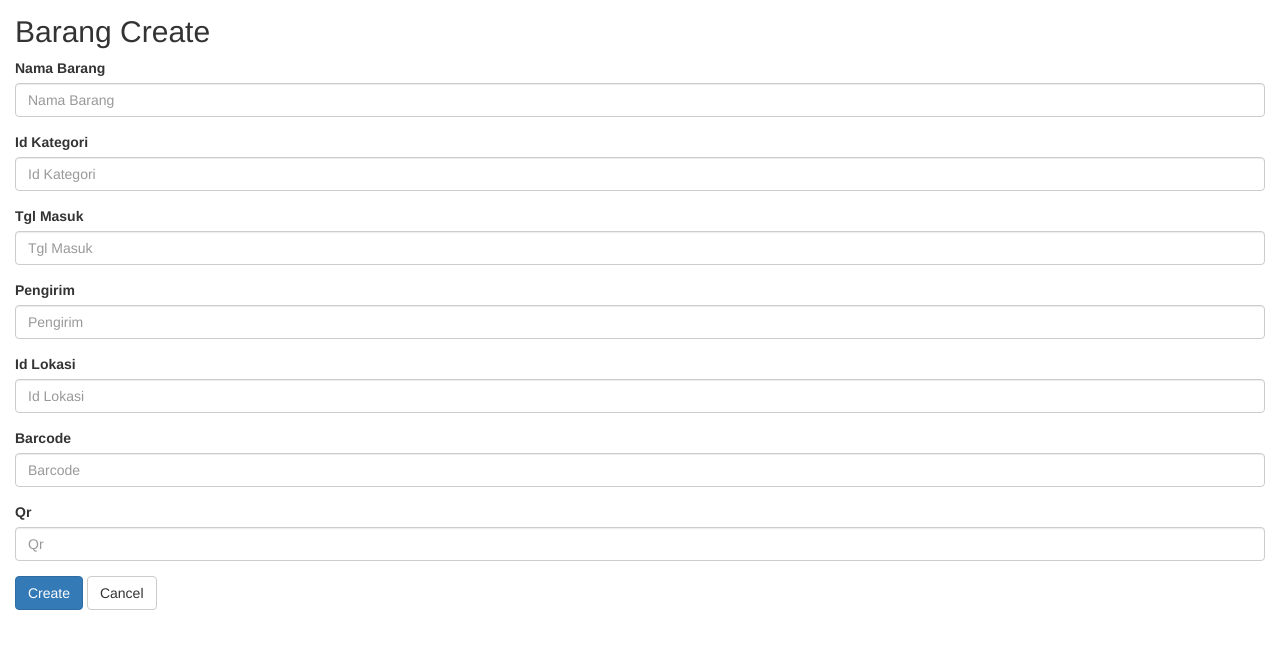
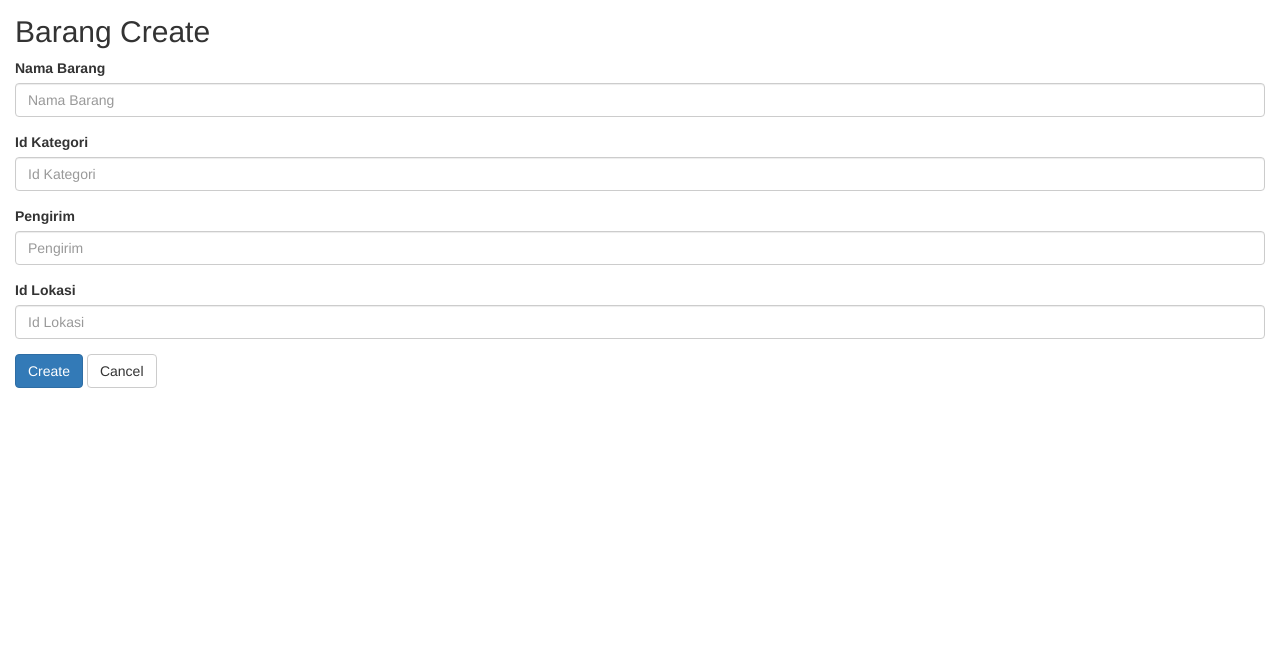
Before and after one commit to ghaitsatha/Inventory-Barang-QR, a CodeIgniter app: page /project2/index.php/barang/create in a window 1280 px wide. Shown: the top 649 px of the page. Run offline with CodeIgniter, Linux system fonts and the light colour scheme; some libraries are stand-ins or nearby versions.

Commit message:
barcode qr

```diff
--- a/application/controllers/Barang.php
+++ b/application/controllers/Barang.php
@@ -204,11 +204,11 @@ class Barang extends CI_Controller
     {
 	$this->form_validation->set_rules('nama_barang', 'nama barang', 'trim|required');
 	$this->form_validation->set_rules('id_kategori', 'id kategori', 'trim|required');
-	$this->form_validation->set_rules('tgl_masuk', 'tgl masuk', 'trim|required');
+	// $this->form_validation->set_rules('tgl_masuk', 'tgl masuk', 'trim|required');
 	$this->form_validation->set_rules('pengirim', 'pengirim', 'trim|required');
 	$this->form_validation->set_rules('id_lokasi', 'id lokasi', 'trim|required');
-	$this->form_validation->set_rules('barcode', 'barcode', 'trim|required');
-	$this->form_validation->set_rules('qr', 'qr', 'trim|required');
+	// $this->form_validation->set_rules('barcode', 'barcode', 'trim|required');
+	// $this->form_validation->set_rules('qr', 'qr', 'trim|required');
 
 	$this->form_validation->set_rules('id_barang', 'id_barang', 'trim');
 	$this->form_validation->set_error_delimiters('<span class="text-danger">', '</span>');
--- a/application/views/barang/barang_form.php
+++ b/application/views/barang/barang_form.php
@@ -20,10 +20,10 @@
             <label for="int">Id Kategori <?php echo form_error('id_kategori') ?></label>
             <input type="text" class="form-control" name="id_kategori" id="id_kategori" placeholder="Id Kategori" value="<?php echo $id_kategori; ?>" />
         </div>
-	    <div class="form-group">
+	    <!-- <div class="form-group">
             <label for="date">Tgl Masuk <?php echo form_error('tgl_masuk') ?></label>
             <input type="text" class="form-control" name="tgl_masuk" id="tgl_masuk" placeholder="Tgl Masuk" value="<?php echo $tgl_masuk; ?>" />
-        </div>
+        </div> -->
 	    <div class="form-group">
             <label for="varchar">Pengirim <?php echo form_error('pengirim') ?></label>
             <input type="text" class="form-control" name="pengirim" id="pengirim" placeholder="Pengirim" value="<?php echo $pengirim; ?>" />
@@ -32,14 +32,14 @@
             <label for="int">Id Lokasi <?php echo form_error('id_lokasi') ?></label>
             <input type="text" class="form-control" name="id_lokasi" id="id_lokasi" placeholder="Id Lokasi" value="<?php echo $id_lokasi; ?>" />
         </div>
-	    <div class="form-group">
+	    <!-- <div class="form-group">
             <label for="varchar">Barcode <?php echo form_error('barcode') ?></label>
             <input type="text" class="form-control" name="barcode" id="barcode" placeholder="Barcode" value="<?php echo $barcode; ?>" />
         </div>
 	    <div class="form-group">
             <label for="varchar">Qr <?php echo form_error('qr') ?></label>
             <input type="text" class="form-control" name="qr" id="qr" placeholder="Qr" value="<?php echo $qr; ?>" />
-        </div>
+        </div> -->
 	    <input type="hidden" name="id_barang" value="<?php echo $id_barang; ?>" />
 	    <button type="submit" class="btn btn-primary"><?php echo $button ?></button>
 	    <a href="<?php echo site_url('barang') ?>" class="btn btn-default">Cancel</a>
```
Also changed, not shown: assets/barcode/sabun.2020-05-111.2.png (added), assets/barcode/tas.2020-05-112.1.png (added), assets/qr/sabun.2020-05-111.2.png (added), assets/qr/tas.2020-05-112.1.png (added).
